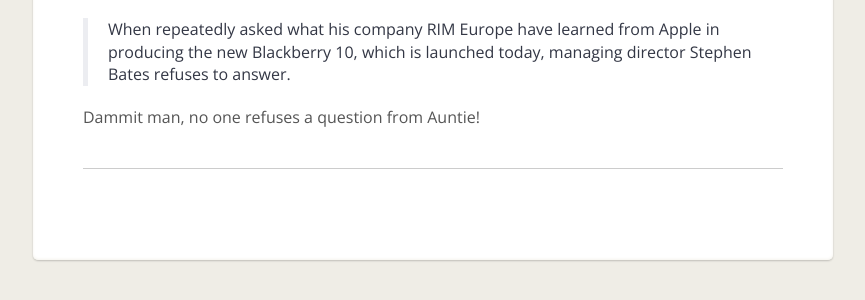
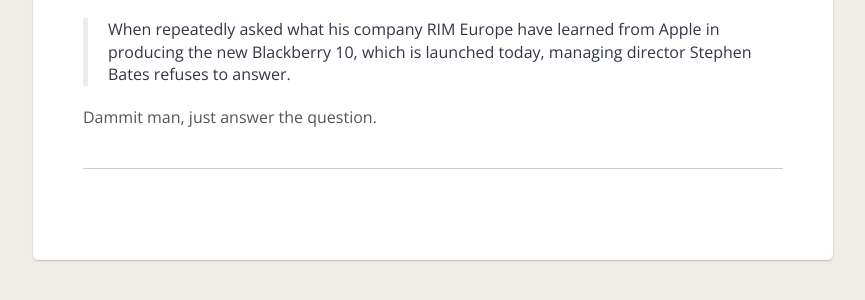
Before and after one commit to alexbilbie/alexbilbie.github.com, a Jekyll site: the page built from _posts/2013-02-01-so-what-did-you-learn-from-the-iphone.html, in a window 1280 px wide. Shown: the part 334-634 px from the top of the page, without its empty margins (207-1072 px from the left). Built offline with Jekyll 4.4.1, drawn with Linux system fonts in a browser that asks for light colours; comment, search, counter and statistics services are not loaded.

Commit message:
Updated _posts/2013-02-01-so-what-did-you-learn-from-the-iphone.html

```diff
--- a/_posts/2013-02-01-so-what-did-you-learn-from-the-iphone.html
+++ b/_posts/2013-02-01-so-what-did-you-learn-from-the-iphone.html
@@ -11,5 +11,5 @@ link: http://www.bbc.co.uk/programmes/p014f43k
 </blockquote>
 
 <p>
-	Dammit man, no one refuses a question from Auntie!
+	Dammit man, just answer the question.
 </p>
```
